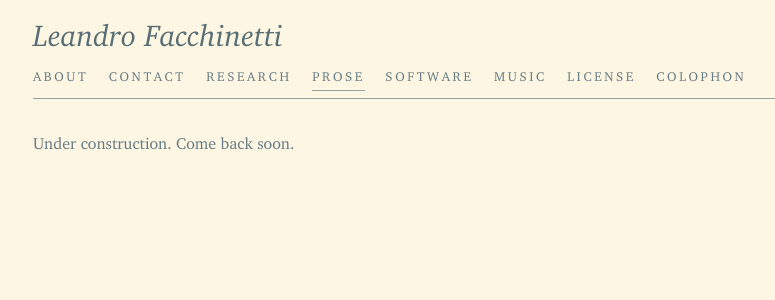
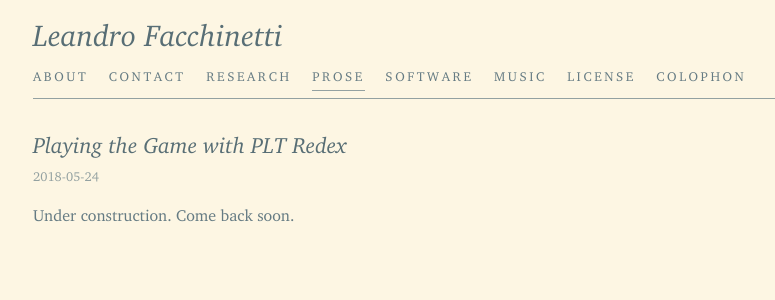
Before and after one commit to leafac/leafac.com, a Jekyll site: the page built from prose/playing-the-game-with-plt-redex/index.md, in a window 1280 px wide. Shown: the top 300 px of the page, without its empty margins (107-882 px from the left). Built offline with Jekyll 4.4.1, drawn with Linux system fonts in a browser that asks for light colours.

Commit message:
Start “Playing the Game”

```diff
--- a/prose/playing-the-game-with-plt-redex/index.md
+++ b/prose/playing-the-game-with-plt-redex/index.md
@@ -1,5 +1,7 @@
 ---
 layout: default
+title: Playing the Game with PLT Redex
+date: 2018-05-24
 ---
 
 Under construction. Come back soon.
```
Also changed, not shown: prose/playing-the-game-with-plt-redex/game-play.gif (added), prose/playing-the-game-with-plt-redex/peg.svg (added), 2 other files.
